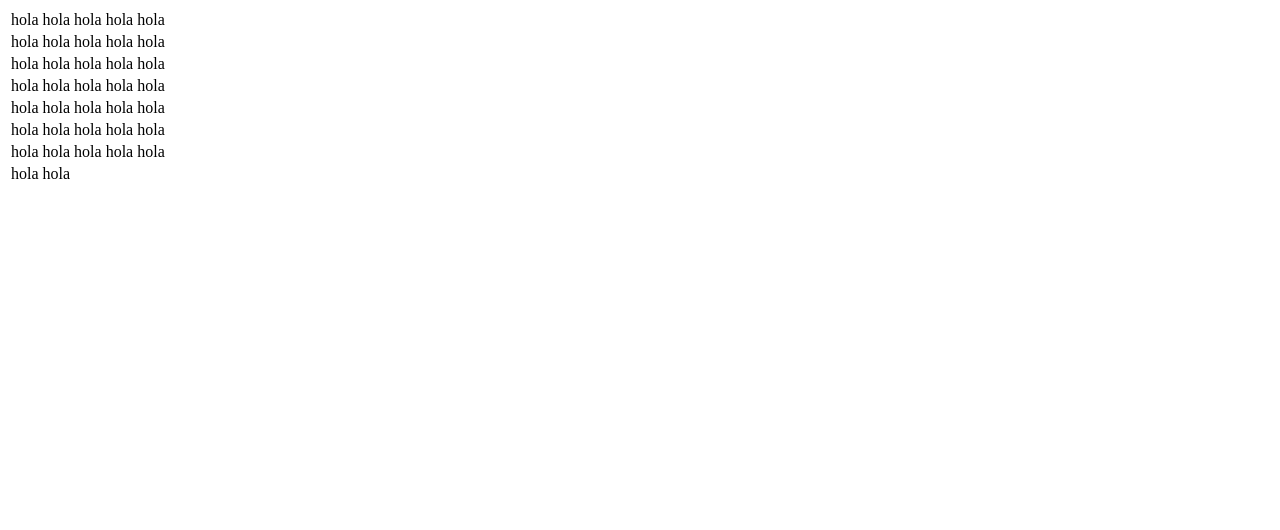
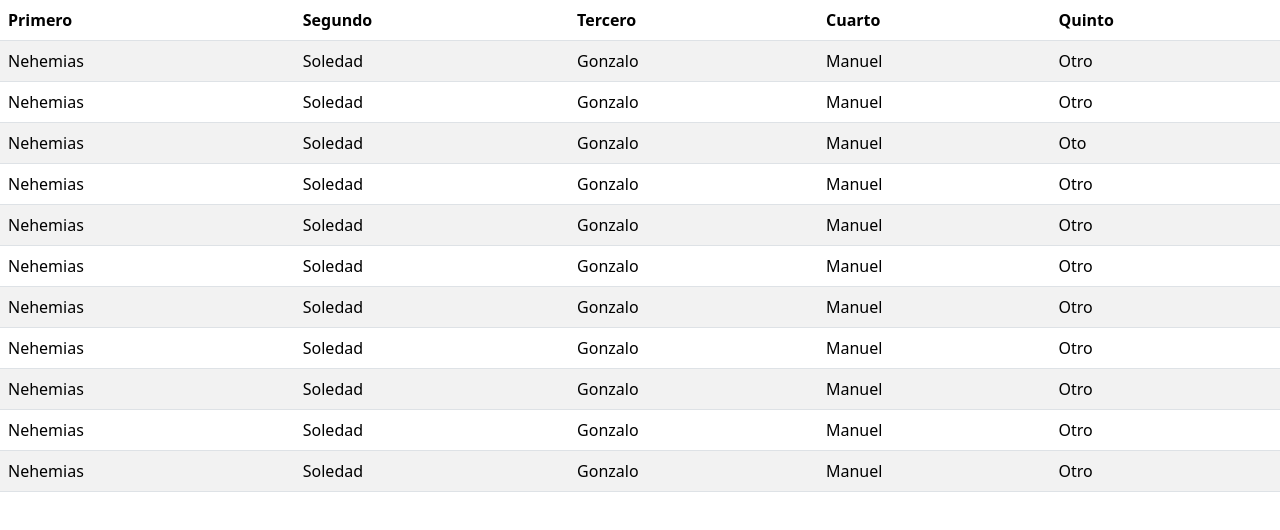
Before and after one commit to Nehemias-Munoz/trabajos_grupales_adalid_java, a plain HTML site: page estadisticas.html in a window 1280 px wide. Drawn offline with nearby package versions, Linux system fonts and the light colour scheme.

Commit message:
Fix: cambio nombre de estilos a estadisticas Fix: Estructura tabla y clases

```diff
--- a/estadisticas.html
+++ b/estadisticas.html
@@ -1,104 +1,115 @@
 <!DOCTYPE html>
-<html lang="en">
+<html lang="es">
   <head>
-    <meta charset="UTF-8">
-    <meta http-equiv="X-UA-Compatible" content="IE=edge">
-    <meta name="viewport" content="width=device-width, initial-scale=1.0">
+    <meta charset="UTF-8" />
+    <meta http-equiv="X-UA-Compatible" content="IE=edge" />
+    <meta name="viewport" content="width=device-width, initial-scale=1.0" />
+    <link
+      href="https://cdn.jsdelivr.net/npm/bootstrap@5.3.0-alpha3/dist/css/bootstrap.min.css"
+      rel="stylesheet"
+      integrity="sha384-KK94CHFLLe+nY2dmCWGMq91rCGa5gtU4mk92HdvYe+M/SXH301p5ILy+dN9+nJOZ"
+      crossorigin="anonymous"
+    />
     <title>Document</title>
   </head>
   <body>
     <main>
-        <table>
+      <table class="table table-striped">
+        <thead>
           <tr>
-
-                <td>hola</td>
-                <td>hola</td>
-                <td>hola</td>
-                <td>hola</td>
-                <td>hola</td>
+            <th scope="col">Primero</th>
+            <th scope="col">Segundo</th>
+            <th scope="col">Tercero</th>
+            <th scope="col">Cuarto</th>
+            <th scope="col">Quinto</th>
+          </tr>
+        </thead>
+        <tbody>
+          <tr>
+            <td>Nehemias</td>
+            <td>Soledad</td>
+            <td>Gonzalo</td>
+            <td>Manuel</td>
+            <td>Otro</td>
+          </tr>
+          <tr>
+            <td>Nehemias</td>
+            <td>Soledad</td>
+            <td>Gonzalo</td>
+            <td>Manuel</td>
+            <td>Otro</td>
+          </tr>
+          <tr>
+            <td>Nehemias</td>
+            <td>Soledad</td>
+            <td>Gonzalo</td>
+            <td>Manuel</td>
+            <td>Oto</td>
+          </tr>
+          <tr>
+            <td>Nehemias</td>
+            <td>Soledad</td>
+            <td>Gonzalo</td>
+            <td>Manuel</td>
+            <td>Otro</td>
+          </tr>
+          <tr>
+            <td>Nehemias</td>
+            <td>Soledad</td>
+            <td>Gonzalo</td>
+            <td>Manuel</td>
+            <td>Otro</td>
+          </tr>
+          <tr>
+            <td>Nehemias</td>
+            <td>Soledad</td>
+            <td>Gonzalo</td>
+            <td>Manuel</td>
+            <td>Otro</td>
+          </tr>
+          <tr>
+            <td>Nehemias</td>
+            <td>Soledad</td>
+            <td>Gonzalo</td>
+            <td>Manuel</td>
+            <td>Otro</td>
+          </tr>
+          <tr>
+            <td>Nehemias</td>
+            <td>Soledad</td>
+            <td>Gonzalo</td>
+            <td>Manuel</td>
+            <td>Otro</td>
+          </tr>
+          <tr>
+            <td>Nehemias</td>
+            <td>Soledad</td>
+            <td>Gonzalo</td>
+            <td>Manuel</td>
+            <td>Otro</td>
           </tr>
 
           <tr>
-
-                <td>hola</td>
-                <td>hola</td>
-                <td>hola</td>
-                <td>hola</td>
-                <td>hola</td>
+            <td>Nehemias</td>
+            <td>Soledad</td>
+            <td>Gonzalo</td>
+            <td>Manuel</td>
+            <td>Otro</td>
           </tr>
-
           <tr>
-
-                <td>hola</td>
-                <td>hola</td>
-                <td>hola</td>
-                <td>hola</td>
-                <td>hola</td>
+            <td>Nehemias</td>
+            <td>Soledad</td>
+            <td>Gonzalo</td>
+            <td>Manuel</td>
+            <td>Otro</td>
           </tr>
-
-            <tr>
-                <td>hola</td>
-                <td>hola</td>
-                <td>hola</td>
-                <td>hola</td>
-                <td>hola</td>
-            </tr>
-
-            <tr>
-                <td>hola</td>
-                <td>hola</td>
-                <td>hola</td>
-                <td>hola</td>
-                <td>hola</td>
-            </tr>
-
-            <tr> <td>hola</td>
-                <td>hola</td>
-                <td>hola</td>
-                <td>hola</td>
-                <td>hola</td>
-            </tr>
-
-            <tr>
-                <td>hola</td>
-                <td>hola</td>
-                <td>hola</td>
-                <td>hola</td>
-                <td>hola</td>
-            </tr>
-
-            <tr>
-                <td>hola</td>
-                <td>hola</td>
-                <td></td>
-                <td></td>
-                <td></td>
-            </tr>
-
-            <tr>
-                <td></td>
-                <td></td>
-                <td></td>
-                <td></td>
-                <td></td>
-            </tr>
-
-            <tr>
-                <td></td>
-                <td></td>
-                <td></td>
-                <td></td>
-                <td></td>
-            </tr>
-
-            <!-- <td></td>
-            <td></td>
-            <td></td>
-            <td></td>
-            <td></td>
-             -->
+        </tbody>
       </table>
     </main>
-
+    <script
+      src="https://cdn.jsdelivr.net/npm/bootstrap@5.3.0-alpha3/dist/js/bootstrap.bundle.min.js"
+      integrity="sha384-ENjdO4Dr2bkBIFxQpeoTz1HIcje39Wm4jDKdf19U8gI4ddQ3GYNS7NTKfAdVQSZe"
+      crossorigin="anonymous"
+    ></script>
   </body>
 </html>
```
Also changed, not shown: estilos.html (deleted, +0 -133 lines). Lines whose indentation alone changed are shown as unchanged.
